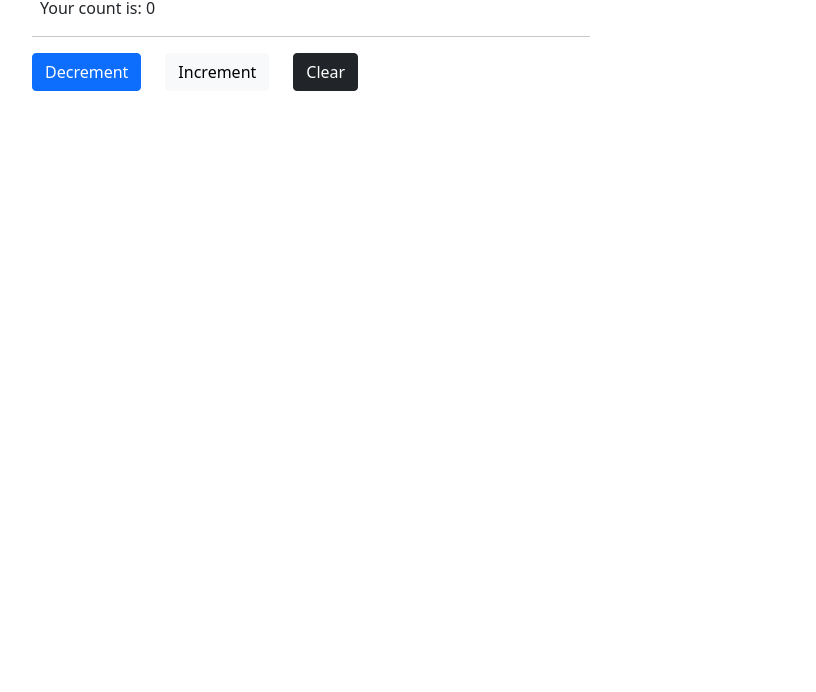
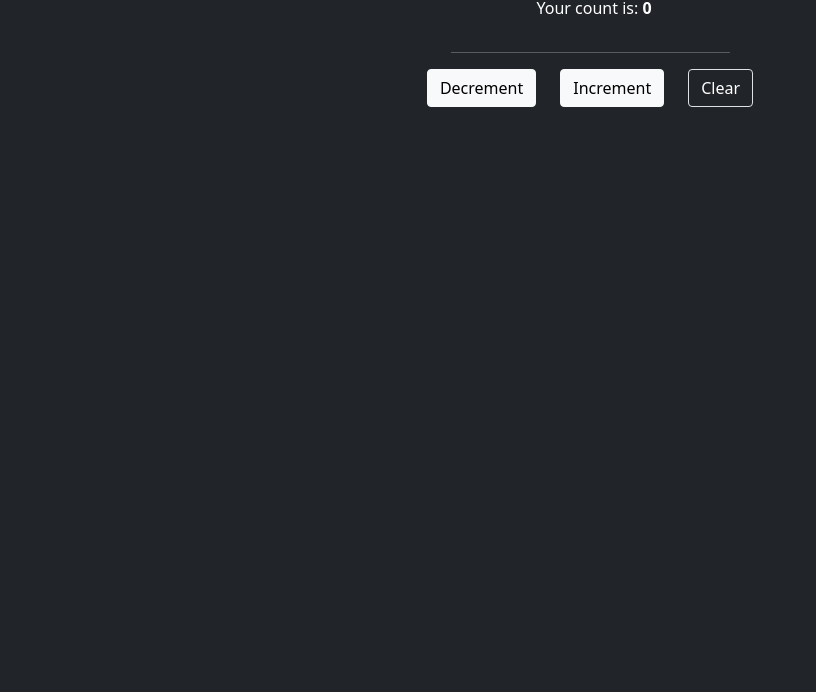
Before and after one commit to pushpaleelakumari/increment-decrement, a plain HTML site: page index.html in a window 1280 px wide. Shown: the part 108-800 px from the top of the page, without its empty margins (50-866 px from the left). Drawn offline with nearby package versions, Linux system fonts and the light colour scheme.

Commit message:
UI changes

```diff
--- a/index.html
+++ b/index.html
@@ -10,16 +10,18 @@
     </head>
 
     <body>
-        <section>
+        <section class="bg-dark text-white" style="height: 100vh;">
             <div class="container container-center pt-5">
-                <h1>Counter Using HTML</h1>
-                <p class="ps-2">Your count is: <span id="countValue">0</span></p>
-                <hr class="w-50">
-                <div class="text-danger py-2" id="error">Error: can't go below 0</div>
-                <div class="d-flex align-items-center gap-4">
-                    <button class="btn btn-primary" onclick="handleDecrement()">Decrement</button>
-                    <button class="btn btn-light" onclick="handleIncrement()">Increment</button>
-                    <button class="btn btn-dark" onclick="handleClear()">Clear</button>
+                <div class="d-flex flex-column justify-content-center align-items-center">
+                    <h1>Counter Using HTML</h1>
+                    <p class="ps-2">Your count is: <span id="countValue"><b>0</b></span></p>
+                    <hr class="w-25">
+                    <div class="text-danger py-2" id="error">Error: can't go below 0</div>
+                    <div class="d-flex align-items-center gap-4">
+                        <button class="btn btn-light" onclick="handleDecrement()">Decrement</button>
+                        <button class="btn btn-light" onclick="handleIncrement()">Increment</button>
+                        <button class="btn border text-white" onclick="handleClear()">Clear</button>
+                    </div>
                 </div>
             </div>
         </section>
```
